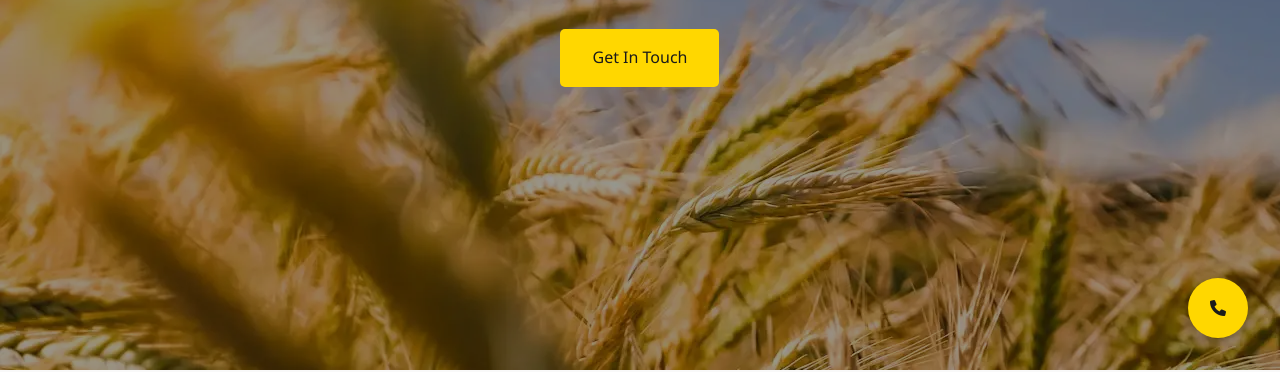
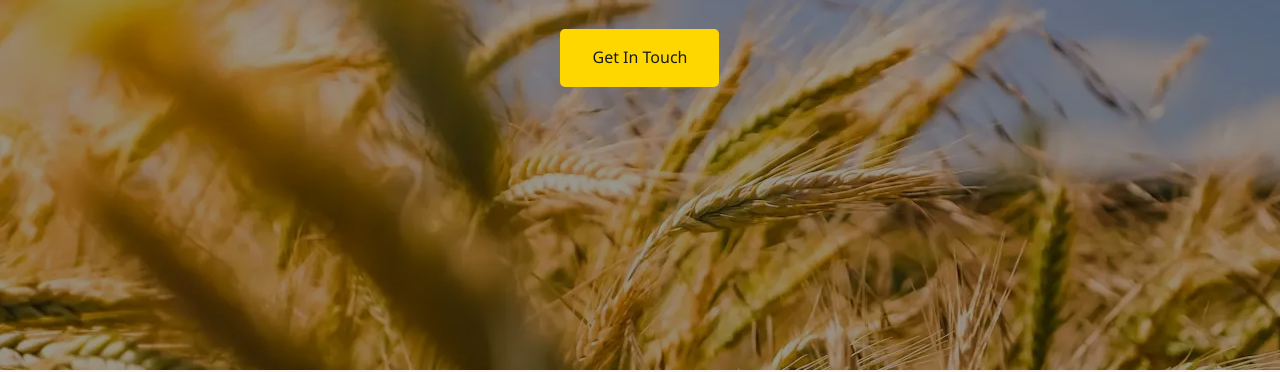
Before and after one commit to ooexiaoo/brightent, a plain HTML site: page index.html in a window 1280 px wide. Shown: the part 430-802 px from the top of the page. Drawn offline with Linux system fonts and the light colour scheme.

Commit message:
hidden call btn

```diff
--- a/index.html
+++ b/index.html
@@ -152,9 +152,9 @@
     </section>
 
     <!-- Floating Call Button -->
-    <a href="tel:+911234567890" class="floating-call">
+    <!-- <a href="tel:+911234567890" class="floating-call">
         <i class="fas fa-phone"></i>
-    </a>
+    </a> -->
 
     <script src="script.js"></script>
 </body>
```
